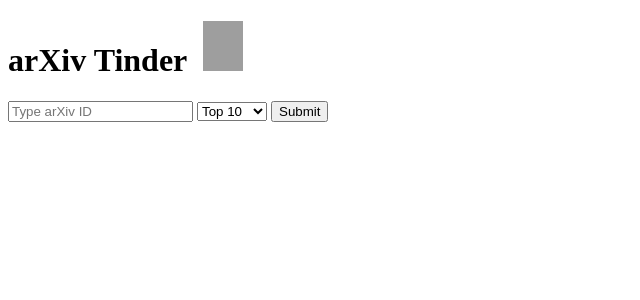
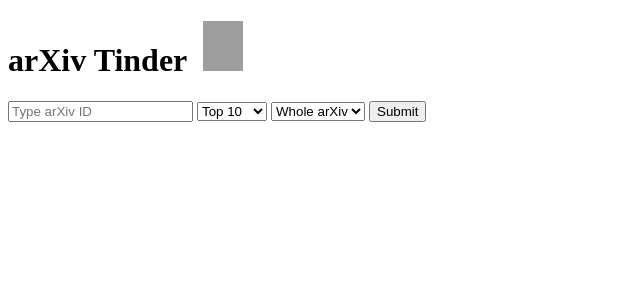
Before and after one commit to gsalinasphys/arxivtinder, a Flask app: page / in a window 1280 px wide. Shown: the top 300 px of the page, without its empty margins (0-640 px from the left). Run offline with Flask 2, Linux system fonts and the light colour scheme; parts of the project's set-up code (start-up, migrations or seed data) failed here and were passed over; grey boxes are pictures that could not be loaded.

Commit message:
Added category dropdown, not working yet

```diff
--- a/tinder/app.py
+++ b/tinder/app.py
@@ -1,5 +1,6 @@
 import os
 
+import numpy as np
 from flask import Flask, render_template, request, url_for
 
 from utils.semantic_search import (find_row_numbers, get_df, get_embeddings,
@@ -9,21 +10,16 @@
 
 @app.route("/")
 def index():
-    return render_template("index.html")
+    return render_template("index.html", categories=categories)
 
 
 @app.route("/top", methods=["POST"])
 def top():
-    path_to_dataset = "../static/arxiv-clean.json"
-    arxiv_df = get_df(path_to_dataset)
-
-    filename, _ = os.path.splitext(path_to_dataset)
-    corpus_ids = arxiv_df["id"].values
-    embeddings = get_embeddings(filename)
-
     query_ids = request.form.get("id").split()
     if not query_ids or not all(query_id in corpus_ids for query_id in query_ids):
         return render_template("failure.html")
+
+
 
     rows = find_row_numbers(query_ids, corpus_ids)
     all_tophits = top_hits(embeddings, rows, int(request.form.get("n_recommendations")))
@@ -42,5 +38,13 @@
         "success.html",
         query_ids=query_ids,
         n_queries=len(query_ids),
-        hits_formatted=hits_formatted,
+        hits_formatted=hits_formatted
     )
+
+path_to_dataset = "../static/arxiv-clean.json"
+arxiv_df = get_df(path_to_dataset)
+corpus_ids = arxiv_df["id"].values
+categories = sorted(list(set([category for categories in arxiv_df["categories"].str.split().values for category in categories])))
+
+filename, _ = os.path.splitext(path_to_dataset)
+embeddings = get_embeddings(filename)
--- a/tinder/templates/index.html
+++ b/tinder/templates/index.html
@@ -11,6 +11,13 @@
         <option value=100>Top 100</option>
     </select>
 
+    <select name="category" id="category">
+        <option value="">Whole arXiv</option>
+        {% for category in categories %}
+            <option value={{ category }}>{{ category }}</option>
+        {% endfor %}
+    </select>
+
     <input type="submit" value="Submit">
 </form>
 {% endblock %}
```
